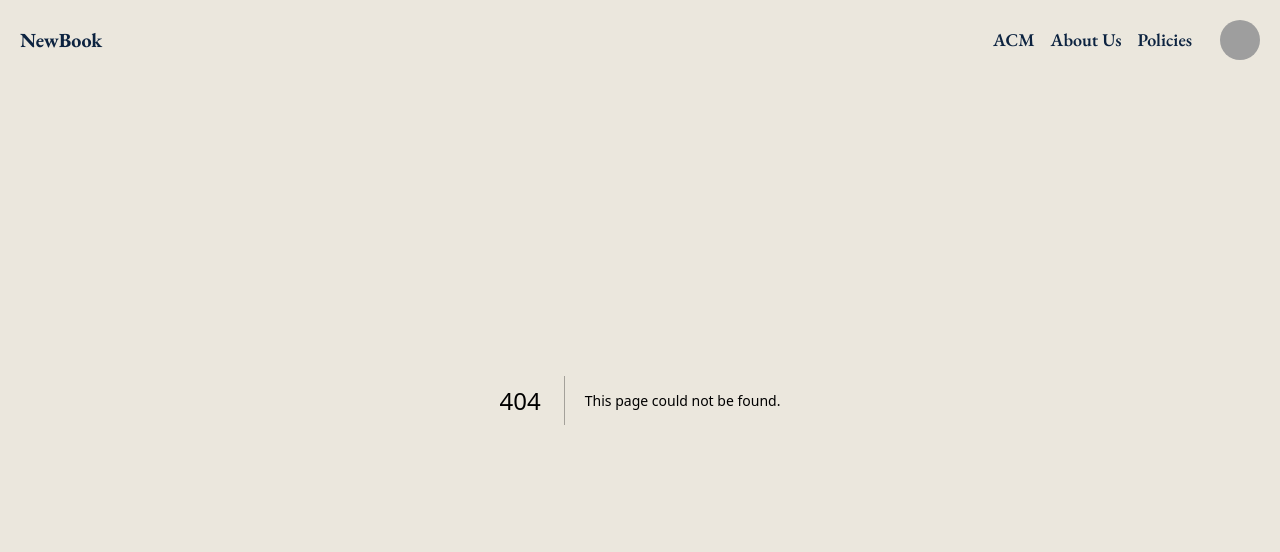
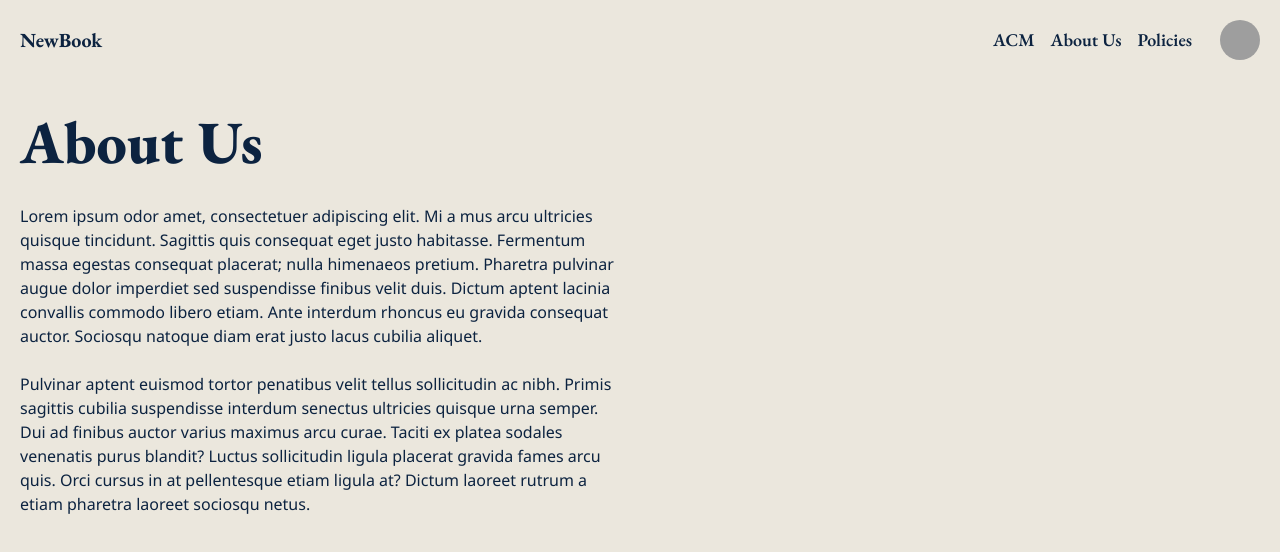
Before and after one commit to acmutsa/newbook-next, a Next.js app in the folder apps/web/: page /about in a window 1280 px wide. Before the commit this address had no page. Shown: the top 552 px of the page. Built offline with nearby package versions, Linux system fonts and the light colour scheme; grey boxes are pictures that could not be loaded.

Commit message:
Add about directory
added about directory and created page.tsx with placeholder text

```diff
--- /dev/null
+++ b/apps/web/src/app/about/page.tsx
@@ -0,0 +1,33 @@
+export default function Page() {
+	return (
+		<div className="mx-auto w-screen max-w-7xl px-5 pt-20 text-utsa-blue">
+			<div className="items-left flex flex-col py-8">
+				<h1 className="font-eb text-6xl font-black text-utsa-blue">
+					About Us
+				</h1>
+			</div>
+			<div className="grid grid-cols-2 grid-rows-3 gap-6">
+				<p className="col-start-1 row-start-1">
+					Lorem ipsum odor amet, consectetuer adipiscing elit. Mi a
+					mus arcu ultricies quisque tincidunt. Sagittis quis
+					consequat eget justo habitasse. Fermentum massa egestas
+					consequat placerat; nulla himenaeos pretium. Pharetra
+					pulvinar augue dolor imperdiet sed suspendisse finibus velit
+					duis. Dictum aptent lacinia convallis commodo libero etiam.
+					Ante interdum rhoncus eu gravida consequat auctor. Sociosqu
+					natoque diam erat justo lacus cubilia aliquet.
+				</p>
+				<p className="col-start-1 row-start-2">
+					Pulvinar aptent euismod tortor penatibus velit tellus
+					sollicitudin ac nibh. Primis sagittis cubilia suspendisse
+					interdum senectus ultricies quisque urna semper. Dui ad
+					finibus auctor varius maximus arcu curae. Taciti ex platea
+					sodales venenatis purus blandit? Luctus sollicitudin ligula
+					placerat gravida fames arcu quis. Orci cursus in at
+					pellentesque etiam ligula at? Dictum laoreet rutrum a etiam
+					pharetra laoreet sociosqu netus.
+				</p>
+			</div>
+		</div>
+	);
+}
```
